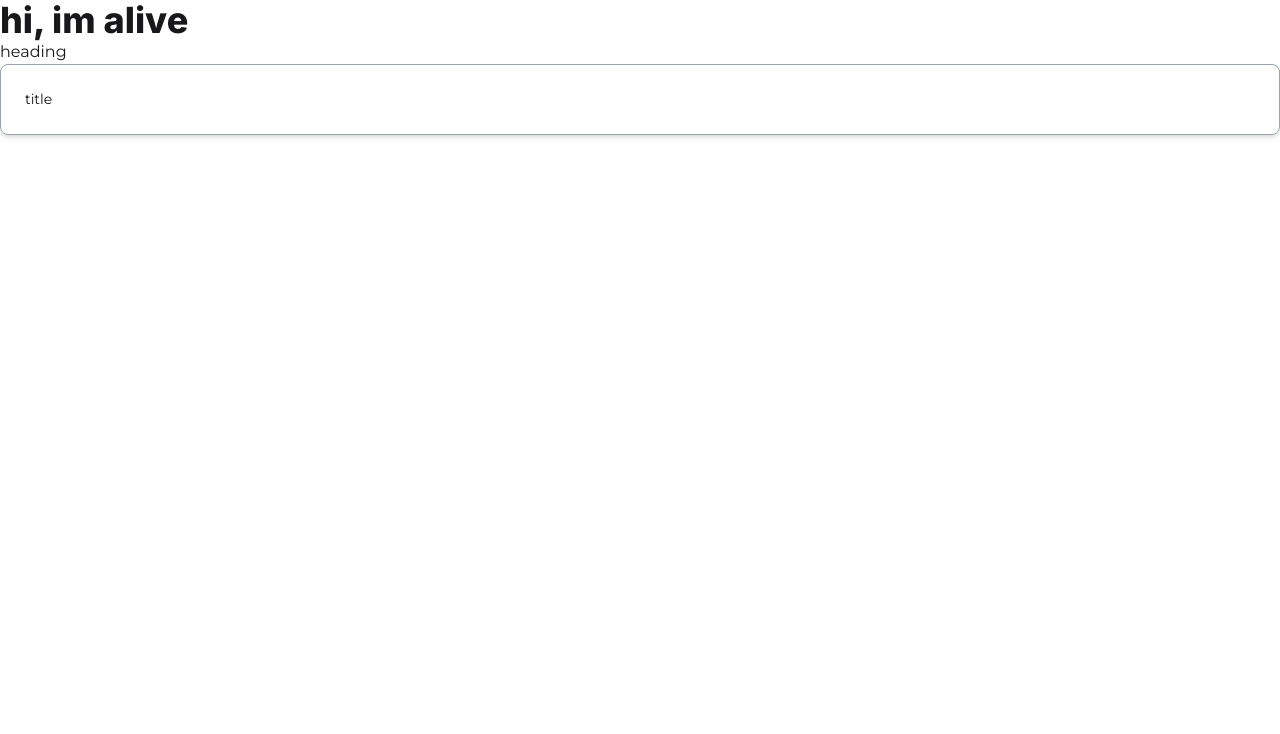
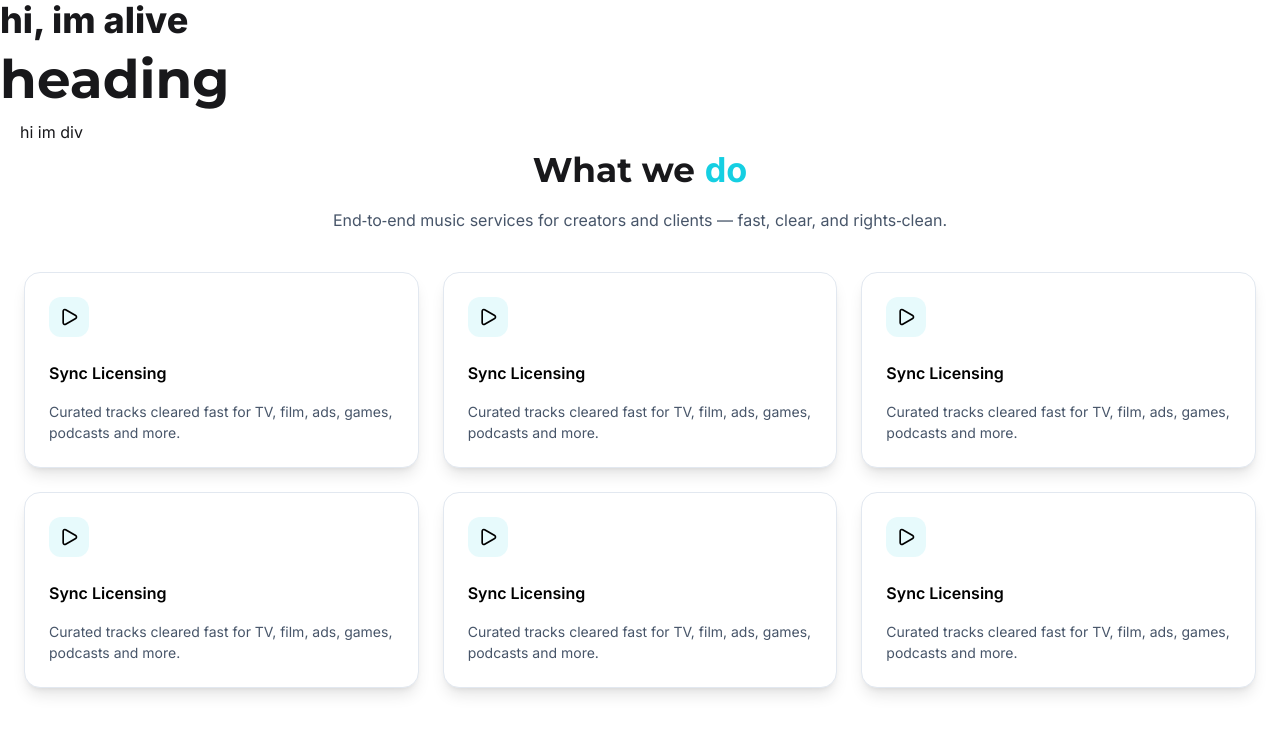
Before and after one commit to ratul-sardar/Landing-page-for-artofwar721, a React (Vite) app: page / in a window 1280 px wide. Shown: the top 734 px of the page. Built offline with nearby package versions, Linux system fonts and the light colour scheme.

Commit message:
made the card components and need to add props in them:

```diff
--- a/index.html
+++ b/index.html
@@ -10,6 +10,13 @@
             href="https://fonts.googleapis.com/css2?family=Inter:ital,opsz,wght@0,14..32,100..900;1,14..32,100..900&family=Montserrat:ital,wght@0,100..900;1,100..900&display=swap"
             rel="stylesheet"
         />
+        <link
+            rel="stylesheet"
+            href="https://cdnjs.cloudflare.com/ajax/libs/font-awesome/7.0.1/css/all.min.css"
+            integrity="sha512-2SwdPD6INVrV/lHTZbO2nodKhrnDdJK9/kg2XD1r9uGqPo1cUbujc+IYdlYdEErWNu69gVcYgdxlmVmzTWnetw=="
+            crossorigin="anonymous"
+            referrerpolicy="no-referrer"
+        />
         <title>landing-page-for-artofwar721</title>
     </head>
     <body>
--- a/package.json
+++ b/package.json
@@ -12,6 +12,7 @@
   "dependencies": {
     "@tailwindcss/vite": "^4.2.2",
     "daisyui": "^5.5.19",
+    "lucide-react": "^1.1.0",
     "react": "^19.2.4",
     "react-dom": "^19.2.4",
     "tailwindcss": "^4.2.2"
--- a/src/App.jsx
+++ b/src/App.jsx
@@ -1,11 +1,13 @@
 import Card from "./Components/Cards/Card";
+import WhatWeDo from "./Sections/WhatWeDo/WhatWeDo";
 
 function App() {
   return (
     <>
       <div className="font-extrabold text-4xl">hi, im alive</div>
       <h1 className="">heading</h1>
-      <Card></Card>
+      <div className="container px-5 mx-auto">hi im div</div>
+      <WhatWeDo></WhatWeDo>
     </>
   );
 }
--- a/src/Components/Cards/Card.jsx
+++ b/src/Components/Cards/Card.jsx
@@ -1,9 +1,25 @@
+import { Play } from "lucide-react";
+
 export default function Card() {
   return (
     <>
-      <div className="card card-md rounded-lg border border-gray-400 shadow-md">
+      <div className="card card-md reveal rounded-2xl border border-slate-200 bg-white shadow-lg">
         <div className="card-body">
-          <h4>title</h4>
+          {/* card Icon*/}
+          <div className="h-10 w-10 rounded-xl bg-brand-primary/10 text-brand-dark grid place-items-center">
+            <Play size={20} />
+          </div>
+
+          {/* Card Heading*/}
+          <p className="font-semibold text-[1rem] text-brand-dark! mt-4">
+            Sync Licensing
+          </p>
+
+          {/* Card Body Text*/}
+          <p className="text-md mt-2">
+            Curated tracks cleared fast for TV, film, ads, games, podcasts and
+            more.
+          </p>
         </div>
       </div>
     </>
--- /dev/null
+++ b/src/Sections/WhatWeDo/WhatWeDo.jsx
@@ -0,0 +1,32 @@
+import Card from "../../Components/Cards/Card";
+
+export default function WhatWeDo() {
+  return (
+    <>
+      <section className="container mx-auto px-6">
+        {/* What We Do Section*/}
+
+        {/* Section Heading*/}
+        <div className="text-center">
+          <h2 className="">
+            What we <span className="text-brand-primary">do</span>
+          </h2>
+          <p className="mt-3">
+            End‑to‑end music services for creators and clients — fast, clear,
+            and rights‑clean.
+          </p>
+        </div>
+
+        {/* Info Cards*/}
+        <div className="mt-10 grid gap-4 sm:gap-6 grid-cols-1 sm:grid-cols-2 lg:grid-cols-3">
+          <Card></Card>
+          <Card></Card>
+          <Card></Card>
+          <Card></Card>
+          <Card></Card>
+          <Card></Card>
+        </div>
+      </section>
+    </>
+  );
+}
--- a/src/index.css
+++ b/src/index.css
@@ -1,6 +1,11 @@
 @import "tailwindcss";
 @plugin "daisyui" {
     themes: light --default;
+}
+
+@theme {
+    --color-brand-primary: #15cfe2;
+    --color-brand-dark: black;
 }
 
 * {
@@ -16,4 +21,21 @@ h5,
 h6 {
     font-family: "Montserrat", sans-serif;
     font-optical-sizing: auto;
+    font-weight: 700;
 }
+
+h1 {
+    font-size: clamp(2.25rem, 1.1786rem + 2.6786vw, 3.75rem);
+}
+
+h2 {
+    font-size: clamp(1.875rem, 1.6071rem + 0.6696vw, 2.25rem);
+}
+
+h3 {
+    font-size: 1.875rem;
+}
+
+p {
+    color: rgb(71, 85, 105);
+}
```
Also changed, not shown: 1 other file (tests, documents, lock files or other folders).
